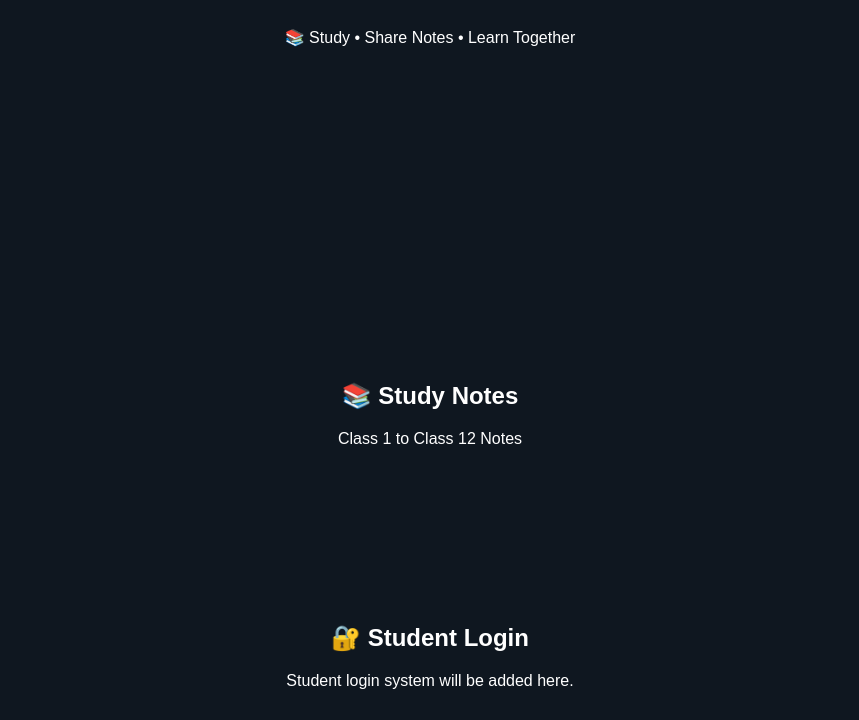
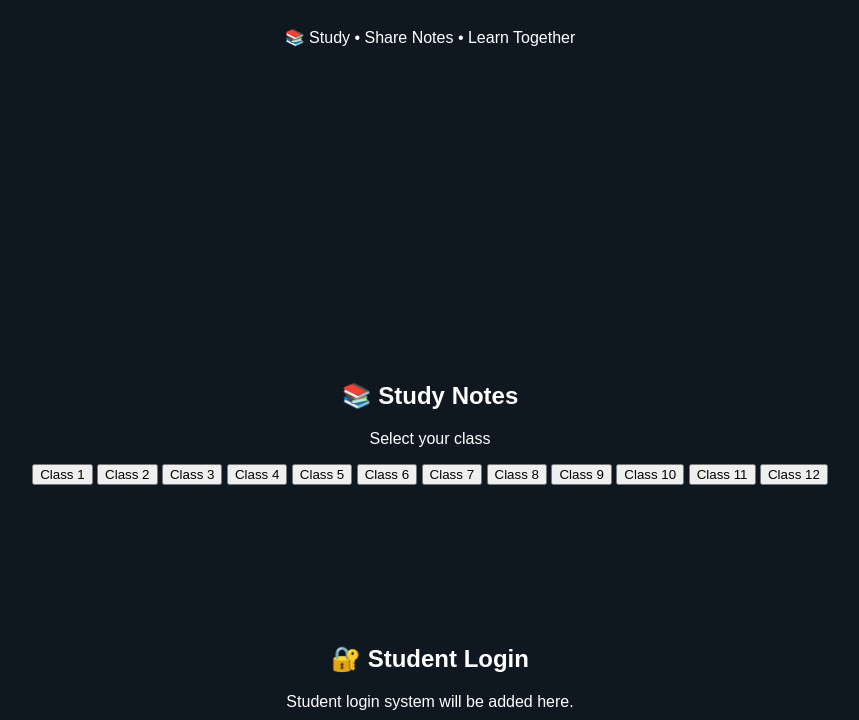
Before and after one commit to d7332553191-a11y/devid-personal-website, a website: page index.html in a window 1280 px wide. Shown: the part 377-1097 px from the top of the page, without its empty margins (210-1069 px from the left). Drawn offline with Linux system fonts and the light colour scheme.

Commit message:
Update index.html

```diff
--- a/index.html
+++ b/index.html
@@ -74,7 +74,24 @@
 
 <section id="notes">
     <h2>📚 Study Notes</h2>
-    <p>Class 1 to Class 12 Notes</p>
+    <p>Select your class</p>
+
+    <div class="class-grid">
+        <button onclick="openClass(1)">Class 1</button>
+        <button onclick="openClass(2)">Class 2</button>
+        <button onclick="openClass(3)">Class 3</button>
+        <button onclick="openClass(4)">Class 4</button>
+        <button onclick="openClass(5)">Class 5</button>
+        <button onclick="openClass(6)">Class 6</button>
+        <button onclick="openClass(7)">Class 7</button>
+        <button onclick="openClass(8)">Class 8</button>
+        <button onclick="openClass(9)">Class 9</button>
+        <button onclick="openClass(10)">Class 10</button>
+        <button onclick="openClass(11)">Class 11</button>
+        <button onclick="openClass(12)">Class 12</button>
+    </div>
+
+    <div id="classContent"></div>
 </section>
 
 <section id="login">
@@ -94,6 +111,13 @@
         Contact on Instagram
     </a>
 </section>
+<script>
+function openClass(classNumber) {
+    document.getElementById("classContent").innerHTML =
+        "<h3>📚 Class " + classNumber + "</h3>" +
+        "<p>Subjects will be added here.</p>";
+}
+</script>
 
 </body>
 </html>
```
